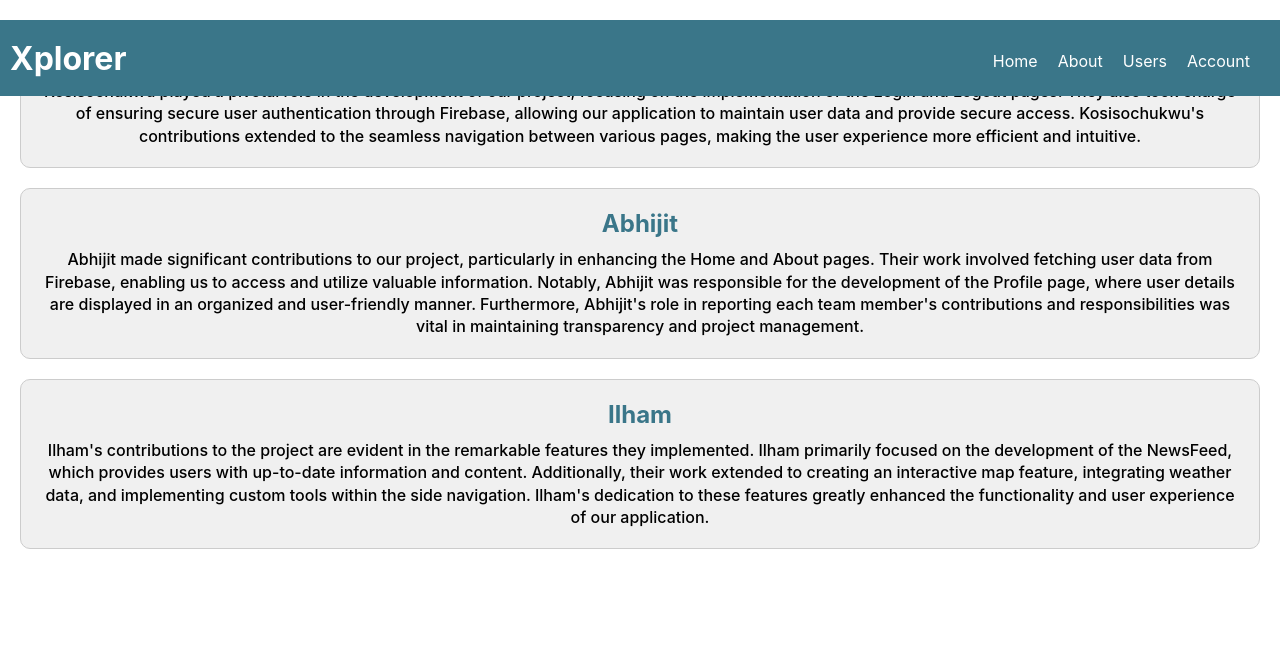
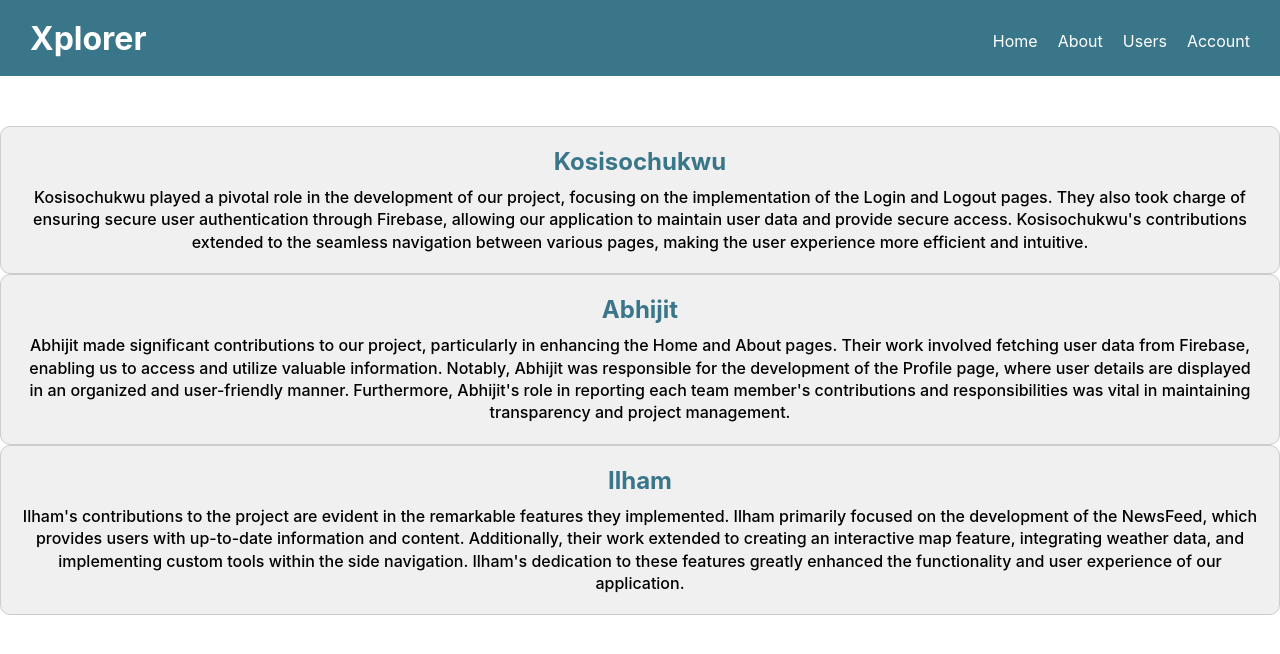
Before and after one commit to KosyAbone/React-Dashboard, a React (Create React App) app: page /about in a window 1280 px wide. Shown: the top 654 px of the page. Built offline with nearby package versions, Linux system fonts and the light colour scheme; no server answers.

Commit message:
fixed spacings on the public pages

```diff
--- a/src/components/NavBar/navBar.css
+++ b/src/components/NavBar/navBar.css
@@ -2,14 +2,15 @@
   background-color: rgb(58, 118, 137);
   display: flex;
   align-items: center;
-  position: fixed;
   width: 100%;
   height: 9.5vh;
   padding: 10px;
+  margin-bottom: 50px;
 }
 
 .logo{
   color: white;
+  margin-left: 20px;
 }
 
 .navbar {
--- a/src/pages/public/Main/about.css
+++ b/src/pages/public/Main/about.css
@@ -6,7 +6,6 @@
     border: 1px solid #ccc;
     border-radius: 10px;
     padding: 20px;
-    margin: 20px;
     background-color: #f0f0f0;
   }
 
--- a/src/pages/public/Main/about.js
+++ b/src/pages/public/Main/about.js
@@ -8,10 +8,12 @@ function About() {
         <h3>Kosisochukwu</h3>
         <p>Kosisochukwu played a pivotal role in the development of our project, focusing on the implementation of the Login and Logout pages. They also took charge of ensuring secure user authentication through Firebase, allowing our application to maintain user data and provide secure access. Kosisochukwu's contributions extended to the seamless navigation between various pages, making the user experience more efficient and intuitive.</p>
       </div>
+
       <div className="student">
         <h3>Abhijit</h3>
         <p>Abhijit made significant contributions to our project, particularly in enhancing the Home and About pages. Their work involved fetching user data from Firebase, enabling us to access and utilize valuable information. Notably, Abhijit was responsible for the development of the Profile page, where user details are displayed in an organized and user-friendly manner. Furthermore, Abhijit's role in reporting each team member's contributions and responsibilities was vital in maintaining transparency and project management.</p>
       </div>
+
       <div className="student">
         <h3>Ilham</h3>
         <p>Ilham's contributions to the project are evident in the remarkable features they implemented. Ilham primarily focused on the development of the NewsFeed, which provides users with up-to-date information and content. Additionally, their work extended to creating an interactive map feature, integrating weather data, and implementing custom tools within the side navigation. Ilham's dedication to these features greatly enhanced the functionality and user experience of our application.</p>
--- a/src/pages/public/Main/home.css
+++ b/src/pages/public/Main/home.css
@@ -16,7 +16,6 @@
     align-items: center;
     justify-content: center;
     height: 100%;
-    margin-top: 50px;
     gap: 20px;
   }
 
--- a/src/pages/public/Main/home.js
+++ b/src/pages/public/Main/home.js
@@ -7,10 +7,7 @@ function Home() {
   };
 
   return (
-    <div className="home">
-      <div className="marquee-text">
-        <h1>Assignment 2</h1>
-      </div>
+
       <main>
         <div className="contributors">
           <div className="contributor" onClick={navigateToAbout}>
@@ -24,7 +21,7 @@ function Home() {
           </div>
         </div>
       </main>
-    </div>
+
   );
 }
 
--- a/src/pages/public/Main/userList.js
+++ b/src/pages/public/Main/userList.js
@@ -2,9 +2,8 @@ import React from "react";
 
 const UserList = () => {
     return (
-        <div>
-        <h1>User List</h1>
-        <p>Welcome to the user list page!</p>
+        <div className="home">
+            <h1>This is the page to display <br/>list of registered users</h1>
         </div>
     );
 }
```
